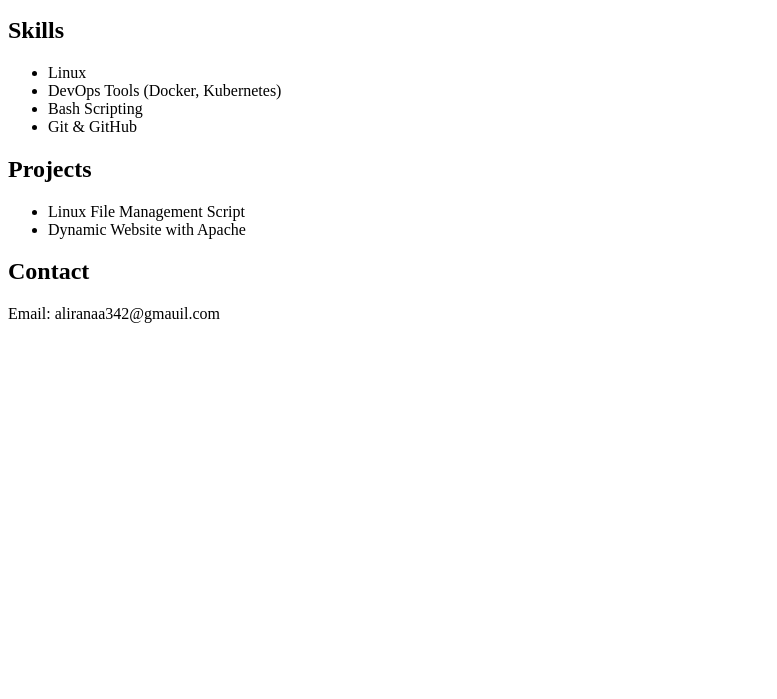
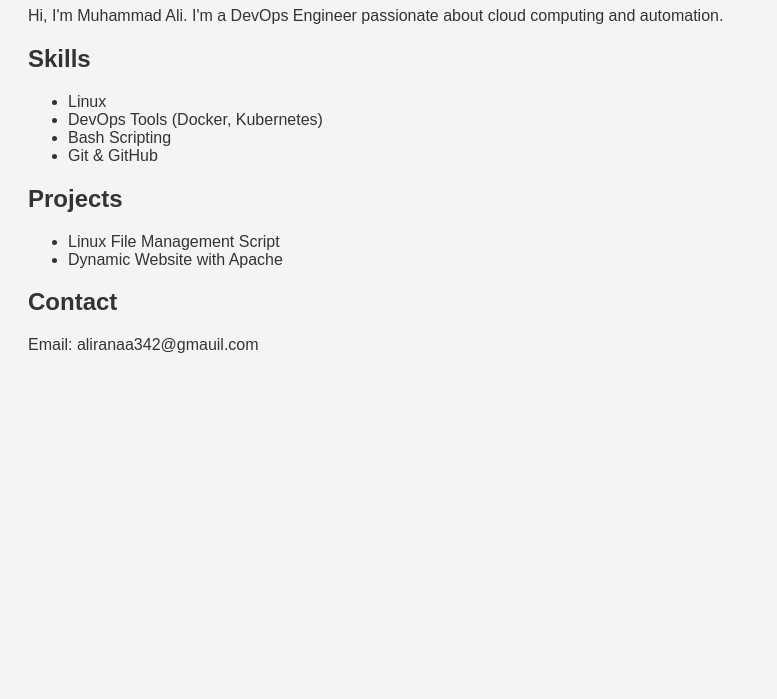
Before and after one commit to Devops544/my-portfolio, a plain HTML site: page index.html in a window 1280 px wide. Shown: the part 101-800 px from the top of the page, without its empty margins (0-777 px from the left). Drawn offline with Linux system fonts and the light colour scheme.

Commit message:
Adding the css file in protfolio

```diff
--- a/index.html
+++ b/index.html
@@ -3,6 +3,8 @@
 <head>
     <meta charset="UTF-8">
     <meta name="viewport" content="width=device-width, initial-scale=1.0">
+    <link rel="stylesheet" href="style.css">
+
     <title>My Portfolio</title>
 </head>
 <body>
--- /dev/null
+++ b/style.css
@@ -0,0 +1,6 @@
+body {
+    font-family: Arial, sans-serif;
+    background-color: #f4f4f4;
+    color: #333;
+    padding: 20px;
+}
```
